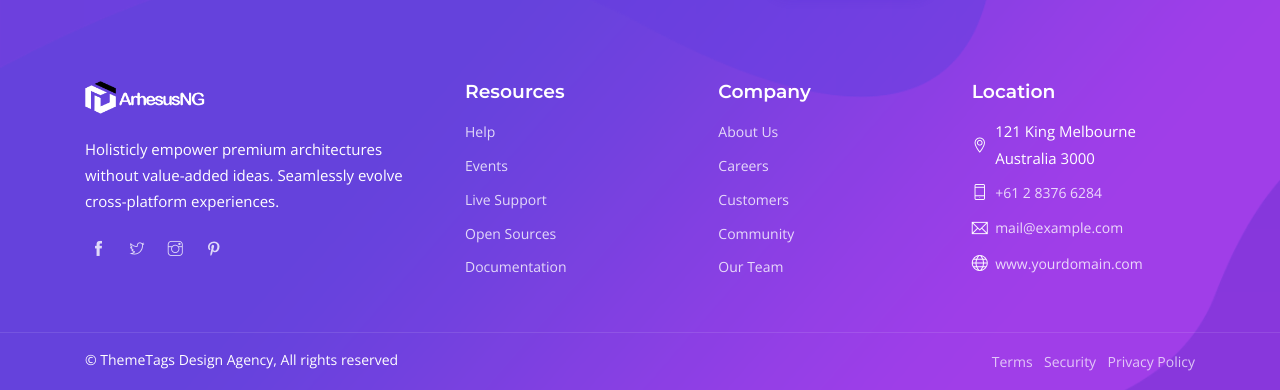
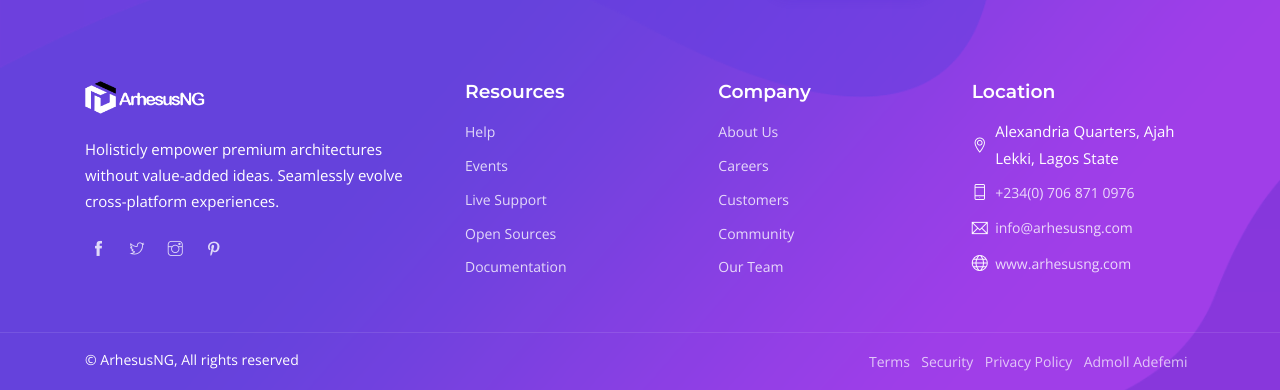
Before and after one commit to Howdy-admoll/port, a plain HTML site: page index.html in a window 1280 px wide. Shown: the part 9012-9402 px from the top of the page. Drawn offline with nearby package versions, Linux system fonts and the light colour scheme.

Commit message:
update index

```diff
--- a/index.html
+++ b/index.html
@@ -1076,15 +1076,15 @@
                                 <h5 class="mb-3 text-white">Location</h5>
                                 <ul class="list-unstyled support-list">
                                     <li class="mb-2 d-flex align-items-center"><span class="ti-location-pin mr-2"></span>
-                                        121 King Melbourne
-                                        <br>Australia 3000
+                                        Alexandria Quarters, Ajah
+                                        <br>Lekki, Lagos State
                                     </li>
                                     <li class="mb-2 d-flex align-items-center"><span class="ti-mobile mr-2"></span> <a
-                                            href="tel:+61283766284"> +61 2 8376 6284</a></li>
+                                            href="tel:+61283766284"> +234(0) 706 871 0976</a></li>
                                     <li class="mb-2 d-flex align-items-center"><span class="ti-email mr-2"></span><a
-                                            href="mailto:mail@example.com"> mail@example.com</a></li>
+                                            href="mailto:mail@example.com"> info@arhesusng.com</a></li>
                                     <li class="mb-2 d-flex align-items-center"><span class="ti-world mr-2"></span><a
-                                            href="#"> www.yourdomain.com</a></li>
+                                            href="index.html"> www.arhesusng.com</a></li>
                                 </ul>
                             </div>
                         </div>
@@ -1098,7 +1098,7 @@
                 <div class="row">
                     <div class="col-md-6 col-lg-7">
                         <div class="copyright-wrap small-text">
-                            <p class="mb-0 text-white">© ThemeTags Design Agency, All rights reserved</p>
+                            <p class="mb-0 text-white">© ArhesusNG, All rights reserved</p>
                         </div>
                     </div>
                     <div class="col-md-6 col-lg-5">
@@ -1107,6 +1107,7 @@
                                 <li class="list-inline-item"><a class="small-text" href="#">Terms</a></li>
                                 <li class="list-inline-item"><a class="small-text" href="#">Security</a></li>
                                 <li class="list-inline-item"><a class="small-text" href="#">Privacy Policy</a></li>
+                                <li class="list-inline-item"><a class="small-text" href="https://facebook.com/AdmollX" target="_blank">Admoll Adefemi</li>
                             </ul>
                         </div>
                     </div>
```
